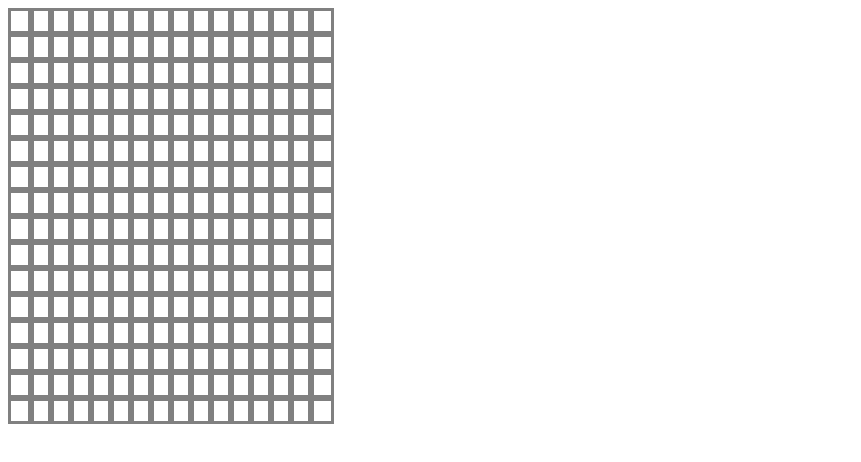
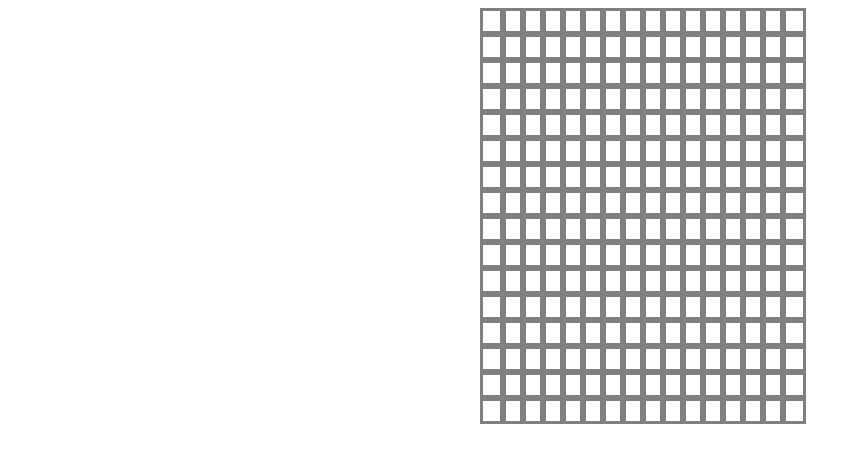
Before and after one commit to EliasJovancicPersson/Etch-A-Sketch, a plain HTML site: page index.html in a window 1280 px wide. Shown: the whole page, without its empty margins (0-861 px from the left). Drawn offline with Linux system fonts and the light colour scheme.

Commit message:
grid aligned and not hardcoded

```diff
--- a/index.html
+++ b/index.html
@@ -9,6 +9,8 @@
 		<title>Etch-A-Sketch</title>
 	</head>
 	<body>
-		<div class="container"></div>
+		<div id="outerContainer">
+			<div class="container"></div>
+		</div>
 	</body>
 </html>
--- a/index.js
+++ b/index.js
@@ -1,9 +1,10 @@
 const container = document.querySelector(".container");
 const dimensions = 16;
 let boxSize = 20;
+let gTCS = "";                  //grid-template-columns string
 
 
-for (let i = 0; i < Math.pow(dimensions,2); i++) {
+for (let i = 0; i < Math.pow(dimensions,2); i++) {//create grid with dimensions and box size, add border and color grey
     const element = document.createElement('div');
     element.style.width = boxSize+"px"
     element.style.height = boxSize+"px";
@@ -12,6 +13,8 @@ for (let i = 0; i < Math.pow(dimensions,2); i++) {
     container.appendChild(element);
 }
 
-for (let i = 0; i < dimensions; i++) {
+for (let i = 0; i < dimensions; i++) {//for loop with dimensions to add column css property the right amount of times
+    gTCS += boxSize + "px ";
+}
 
-}
+container.style.gridTemplateColumns = gTCS;
--- a/style.css
+++ b/style.css
@@ -1,4 +1,9 @@
+#outerContainer{
+    display: flex;
+    justify-content: center;
+    align-items: center;
+}
+
 .container{
     display: grid;
-    grid-template-columns: 20px 20px 20px 20px 20px 20px 20px 20px 20px 20px 20px 20px 20px 20px 20px 20px;
 }
```
